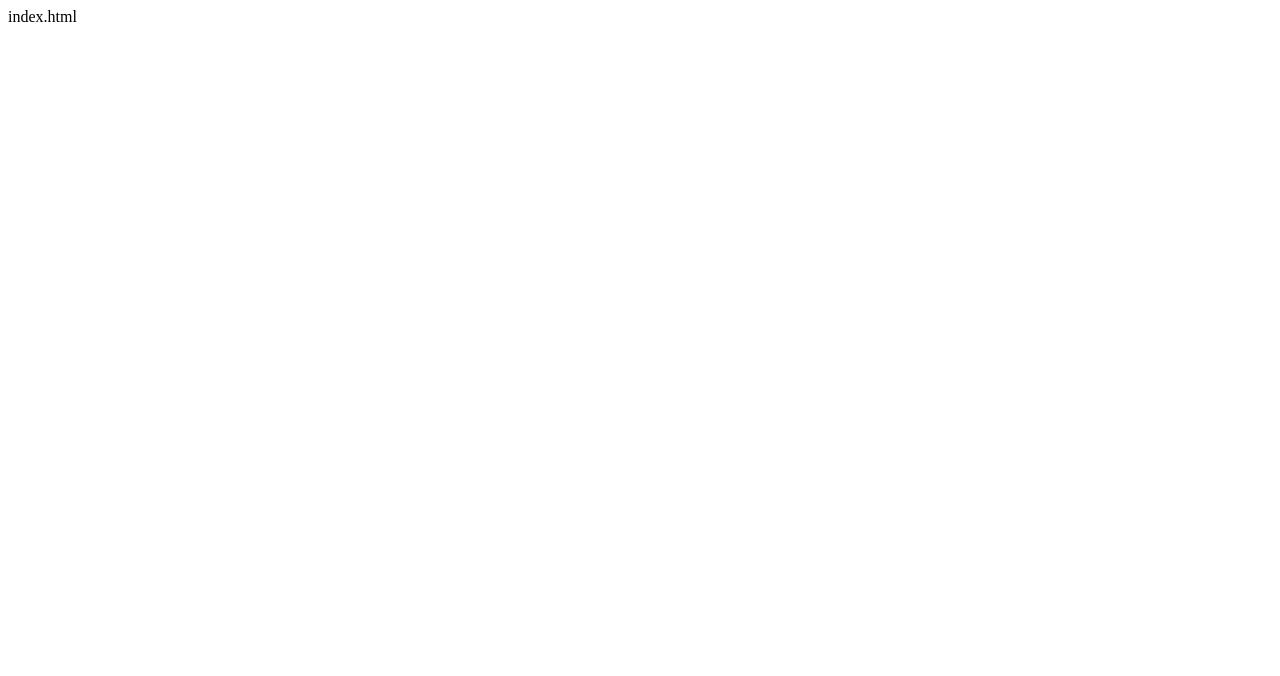
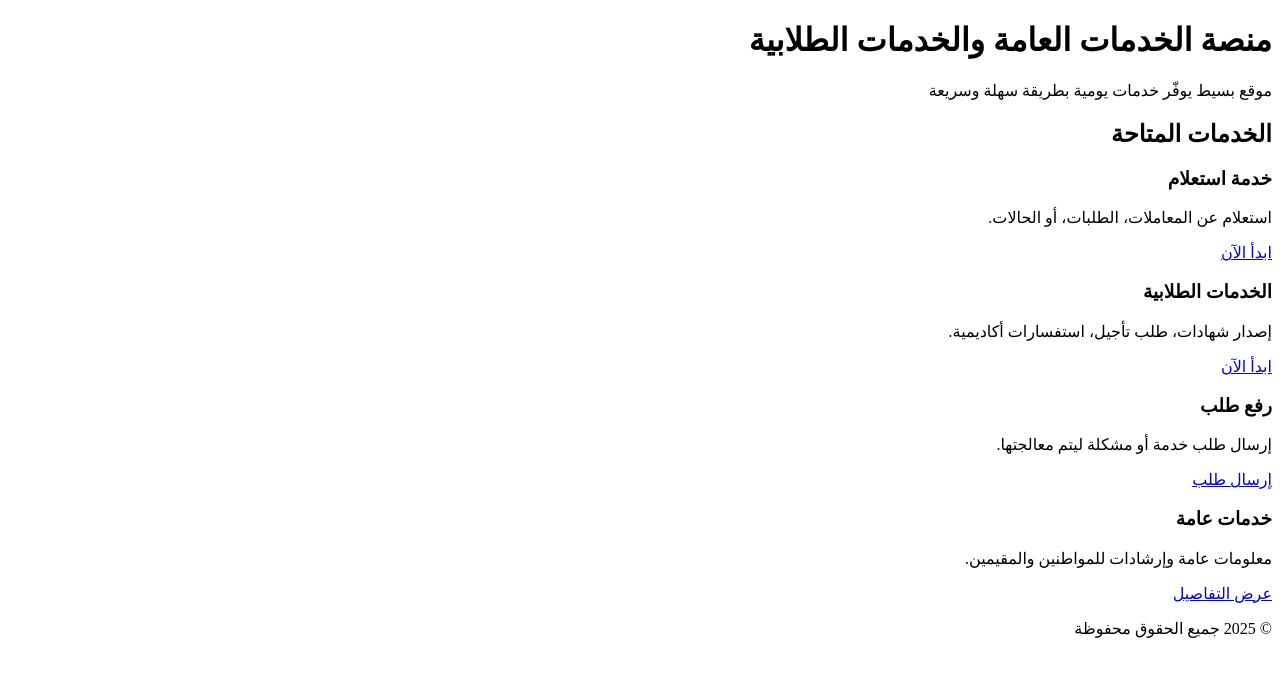
Before and after one commit to alphaomar2001-ui/omar.github.io, a plain HTML site: page index.html in a window 1280 px wide. Drawn offline with Linux system fonts and the light colour scheme.

Commit message:
Add initial Arabic HTML structure for services platform

```diff
--- a/index.html
+++ b/index.html
@@ -1 +1,54 @@
-index.html
+<!DOCTYPE html>
+<html lang="ar" dir="rtl">
+<head>
+    <meta charset="UTF-8">
+    <meta name="viewport" content="width=device-width, initial-scale=1.0">
+    <title>الخدمات العامة والخدمات الطلابية</title>
+    <link rel="stylesheet" href="style.css">
+</head>
+
+<body>
+
+    <header>
+        <h1>منصة الخدمات العامة والخدمات الطلابية</h1>
+        <p>موقع بسيط يوفّر خدمات يومية بطريقة سهلة وسريعة</p>
+    </header>
+
+    <section class="services">
+        <h2>الخدمات المتاحة</h2>
+
+        <div class="cards-container">
+
+            <div class="card">
+                <h3>خدمة استعلام</h3>
+                <p>استعلام عن المعاملات، الطلبات، أو الحالات.</p>
+                <a href="#" class="btn">ابدأ الآن</a>
+            </div>
+
+            <div class="card">
+                <h3>الخدمات الطلابية</h3>
+                <p>إصدار شهادات، طلب تأجيل، استفسارات أكاديمية.</p>
+                <a href="#" class="btn">ابدأ الآن</a>
+            </div>
+
+            <div class="card">
+                <h3>رفع طلب</h3>
+                <p>إرسال طلب خدمة أو مشكلة ليتم معالجتها.</p>
+                <a href="#" class="btn">إرسال طلب</a>
+            </div>
+
+            <div class="card">
+                <h3>خدمات عامة</h3>
+                <p>معلومات عامة وإرشادات للمواطنين والمقيمين.</p>
+                <a href="#" class="btn">عرض التفاصيل</a>
+            </div>
+
+        </div>
+    </section>
+
+    <footer>
+        <p>© 2025 جميع الحقوق محفوظة</p>
+    </footer>
+
+</body>
+</html>
```
